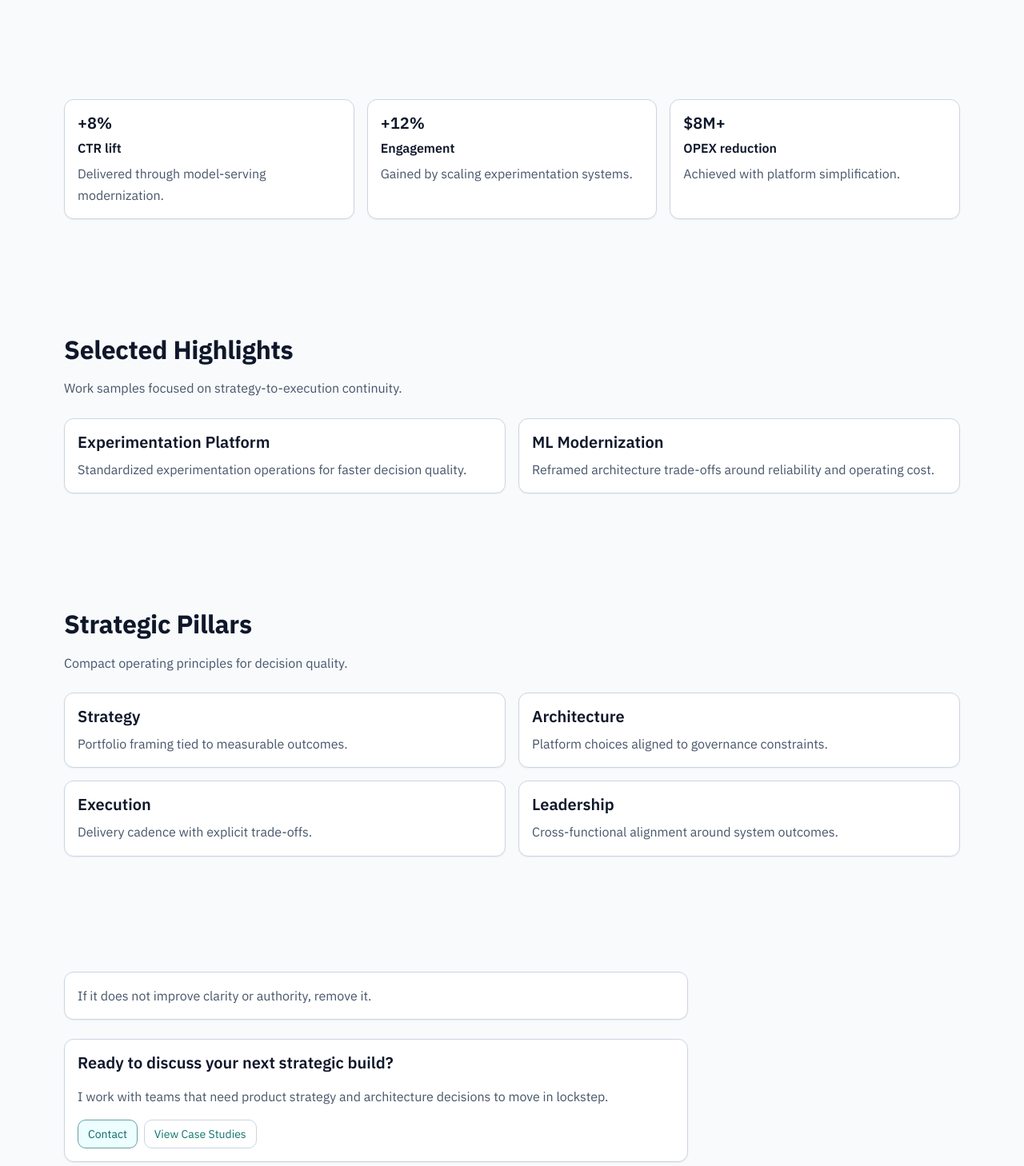
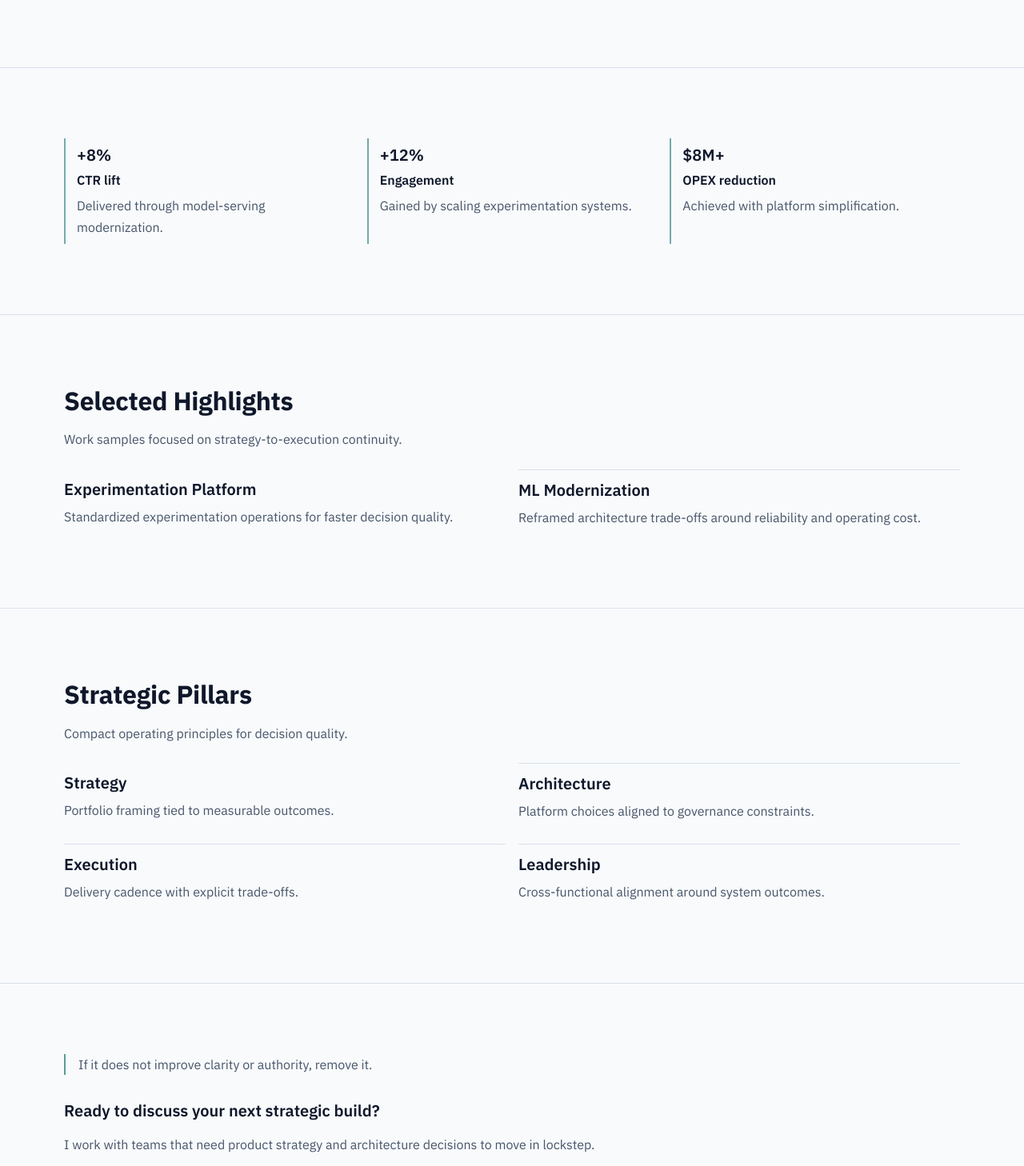
Before and after one commit to delalamamiguel-max/portfolio, a React (Vite) app: page /v2 in a window 1280 px wide. Shown: the part 400-1858 px from the top of the page at 80% size. Built offline with nearby package versions, Linux system fonts and the light colour scheme.

Commit message:
Reduce /v2 visual boxing and improve section flow

```diff
--- a/src/components/v2/case-study-card.tsx
+++ b/src/components/v2/case-study-card.tsx
@@ -9,7 +9,7 @@ type CaseStudyCardProps = {
 
 export function CaseStudyCard({ slug, title, summary, tags }: CaseStudyCardProps) {
   return (
-    <article className="v2-card v2-stack-16">
+    <article className="v2-case-study-card v2-stack-16">
       <h3 className="v2-h3">{title}</h3>
       <p className="v2-body">{summary}</p>
       <div className="v2-tags">
--- a/src/pages/v2/v2-case-study-detail-page.tsx
+++ b/src/pages/v2/v2-case-study-detail-page.tsx
@@ -40,7 +40,7 @@ export function V2CaseStudyDetailPage() {
         </div>
 
         {showAnchorNav ? (
-          <nav className="v2-anchor-nav" aria-label="Section anchors">
+          <nav className="v2-flow-item" aria-label="Section anchors">
             <ul className="v2-list">
               {study.sections.map((section) => (
                 <li key={section.heading}>
@@ -53,7 +53,7 @@ export function V2CaseStudyDetailPage() {
 
         <div className="v2-stack-24 v2-text-column">
           {study.sections.map((section, index) => (
-            <section key={section.heading} id={toAnchorId(section.heading)} className="v2-block v2-stack-16">
+            <section key={section.heading} id={toAnchorId(section.heading)} className="v2-flow-section v2-stack-16">
               <h2 className="v2-h2">{section.heading}</h2>
               <p className="v2-body">{section.body}</p>
               {index === 1 ? (
--- a/src/pages/v2/v2-contact-page.tsx
+++ b/src/pages/v2/v2-contact-page.tsx
@@ -19,7 +19,7 @@ export function V2ContactPage() {
           subtext="Direct path to conversation."
         />
 
-        <section className="v2-block v2-stack-8" aria-label="Contact methods">
+        <section className="v2-flow-item v2-stack-8" aria-label="Contact methods">
           <h2 className="v2-h3">Contact methods</h2>
           <p className="v2-body">Email: <a href="mailto:hello@migueldelalama.com">hello@migueldelalama.com</a></p>
           <p className="v2-body">LinkedIn: <a href="https://www.linkedin.com" target="_blank" rel="noreferrer">Profile</a></p>
@@ -37,7 +37,7 @@ export function V2ContactPage() {
           <button className="v2-btn" type="submit">Submit</button>
         </form>
 
-        <div className="v2-block" aria-live="polite" aria-atomic="true">
+        <div className="v2-flow-item" aria-live="polite" aria-atomic="true">
           <p className="v2-body">{status || "Status: idle"}</p>
         </div>
       </div>
--- a/src/pages/v2/v2-home-page.tsx
+++ b/src/pages/v2/v2-home-page.tsx
@@ -27,17 +27,17 @@ export function V2HomePage() {
 
       <SectionWrapper ariaLabel="Proof strip">
         <div className="v2-grid-3">
-          <article className="v2-card v2-stack-8">
+          <article className="v2-metric v2-stack-8">
             <p className="v2-h3">+8%</p>
             <p className="v2-h4">CTR lift</p>
             <p className="v2-body">Delivered through model-serving modernization.</p>
           </article>
-          <article className="v2-card v2-stack-8">
+          <article className="v2-metric v2-stack-8">
             <p className="v2-h3">+12%</p>
             <p className="v2-h4">Engagement</p>
             <p className="v2-body">Gained by scaling experimentation systems.</p>
           </article>
-          <article className="v2-card v2-stack-8">
+          <article className="v2-metric v2-stack-8">
             <p className="v2-h3">$8M+</p>
             <p className="v2-h4">OPEX reduction</p>
             <p className="v2-body">Achieved with platform simplification.</p>
@@ -49,11 +49,11 @@ export function V2HomePage() {
         <div className="v2-stack-24">
           <HeadingBlock level={2} title="Selected Highlights" subtext="Work samples focused on strategy-to-execution continuity." />
           <div className="v2-grid-2">
-            <article className="v2-card v2-stack-8">
+            <article className="v2-flow-item v2-stack-8">
               <h3 className="v2-h3">Experimentation Platform</h3>
               <p className="v2-body">Standardized experimentation operations for faster decision quality.</p>
             </article>
-            <article className="v2-card v2-stack-8">
+            <article className="v2-flow-item v2-stack-8">
               <h3 className="v2-h3">ML Modernization</h3>
               <p className="v2-body">Reframed architecture trade-offs around reliability and operating cost.</p>
             </article>
@@ -65,10 +65,10 @@ export function V2HomePage() {
         <div className="v2-stack-24">
           <HeadingBlock level={2} title="Strategic Pillars" subtext="Compact operating principles for decision quality." />
           <div className="v2-grid-4">
-            <article className="v2-card v2-stack-8"><h3 className="v2-h3">Strategy</h3><p className="v2-body">Portfolio framing tied to measurable outcomes.</p></article>
-            <article className="v2-card v2-stack-8"><h3 className="v2-h3">Architecture</h3><p className="v2-body">Platform choices aligned to governance constraints.</p></article>
-            <article className="v2-card v2-stack-8"><h3 className="v2-h3">Execution</h3><p className="v2-body">Delivery cadence with explicit trade-offs.</p></article>
-            <article className="v2-card v2-stack-8"><h3 className="v2-h3">Leadership</h3><p className="v2-body">Cross-functional alignment around system outcomes.</p></article>
+            <article className="v2-flow-item v2-stack-8"><h3 className="v2-h3">Strategy</h3><p className="v2-body">Portfolio framing tied to measurable outcomes.</p></article>
+            <article className="v2-flow-item v2-stack-8"><h3 className="v2-h3">Architecture</h3><p className="v2-body">Platform choices aligned to governance constraints.</p></article>
+            <article className="v2-flow-item v2-stack-8"><h3 className="v2-h3">Execution</h3><p className="v2-body">Delivery cadence with explicit trade-offs.</p></article>
+            <article className="v2-flow-item v2-stack-8"><h3 className="v2-h3">Leadership</h3><p className="v2-body">Cross-functional alignment around system outcomes.</p></article>
           </div>
         </div>
       </SectionWrapper>
--- a/src/pages/v2/v2-philosophy-page.tsx
+++ b/src/pages/v2/v2-philosophy-page.tsx
@@ -11,7 +11,7 @@ export function V2PhilosophyPage() {
 
         <div className="v2-stack-16">
           {v2Essays.map((essay) => (
-            <article key={essay.slug} className="v2-card v2-stack-8">
+            <article key={essay.slug} className="v2-list-entry v2-stack-8">
               <h2 className="v2-h3">{essay.title}</h2>
               <p className="v2-body">{essay.summary}</p>
               <div className="v2-tags">
--- a/src/pages/v2/v2-resume-page.tsx
+++ b/src/pages/v2/v2-resume-page.tsx
@@ -15,7 +15,7 @@ export function V2ResumePage() {
 
         <div className="v2-stack-16">
           {v2Resume.experience.map((entry) => (
-            <article key={`${entry.role}-${entry.company}`} className="v2-card v2-stack-16">
+            <article key={`${entry.role}-${entry.company}`} className="v2-record v2-stack-16">
               <header className="v2-stack-8">
                 <h2 className="v2-h3">{entry.role}</h2>
                 <p className="v2-body">{entry.company}</p>
--- a/src/v2.css
+++ b/src/v2.css
@@ -8,6 +8,7 @@
   --v2-accent: #0f766e;
   --v2-accent-soft: #ecfeff;
   --v2-shadow: 0 1px 2px rgba(15, 23, 42, 0.06);
+  --v2-divider: color-mix(in srgb, var(--v2-border) 65%, transparent);
   min-height: 100vh;
   background: var(--v2-bg);
   color: var(--v2-text);
@@ -23,6 +24,7 @@ html.theme-dark .v2-root {
   --v2-accent: #2dd4bf;
   --v2-accent-soft: rgba(45, 212, 191, 0.12);
   --v2-shadow: 0 1px 2px rgba(2, 6, 23, 0.45);
+  --v2-divider: color-mix(in srgb, var(--v2-border) 55%, transparent);
 }
 
 .v2-root * {
@@ -188,8 +190,12 @@ html.theme-dark .v2-root {
 }
 
 .v2-section {
-  padding: 56px 0;
+  padding: 64px 0;
   animation: v2-fade-up 260ms ease both;
+}
+
+.v2-section + .v2-section {
+  border-top: 1px solid var(--v2-divider);
 }
 
 .v2-eyebrow {
@@ -267,29 +273,74 @@ html.theme-dark .v2-root {
 .v2-card,
 .v2-quote,
 .v2-cta,
-.v2-form,
-.v2-block,
-.v2-anchor-nav {
+.v2-block {
+  padding: 0;
+  border: none;
+  background: transparent;
+  box-shadow: none;
+}
+
+.v2-flow-item {
+  padding: 12px 0;
+}
+
+.v2-flow-item + .v2-flow-item {
+  border-top: 1px solid var(--v2-divider);
+}
+
+.v2-flow-section {
+  padding: 20px 0;
+  border-top: 1px solid var(--v2-divider);
+}
+
+.v2-flow-section:first-child {
+  border-top: none;
+  padding-top: 0;
+}
+
+.v2-metric {
+  padding: 8px 0 8px 14px;
+  border-left: 2px solid color-mix(in srgb, var(--v2-border) 55%, var(--v2-accent));
+}
+
+.v2-record {
+  padding: 20px 0;
+  border-top: 1px solid var(--v2-divider);
+}
+
+.v2-record:first-child {
+  border-top: none;
+  padding-top: 0;
+}
+
+.v2-case-study-card {
   border: 1px solid var(--v2-border);
+  background: var(--v2-surface);
+  padding: 18px;
+  border-radius: 12px;
+  box-shadow: var(--v2-shadow);
+  transition: border-color 180ms ease, transform 180ms ease;
+}
+
+.v2-case-study-card:hover {
+  border-color: color-mix(in srgb, var(--v2-border) 60%, var(--v2-accent));
+  transform: translateY(-1px);
+}
+
+.v2-quote {
+  padding-left: 16px;
+  border-left: 2px solid color-mix(in srgb, var(--v2-border) 40%, var(--v2-accent));
+}
+
+.v2-cta {
+  padding-top: 8px;
+}
+
+.v2-form {
+  border: 1px solid var(--v2-divider);
   background: var(--v2-surface);
   padding: 16px;
   border-radius: 12px;
-  box-shadow: var(--v2-shadow);
-}
-
-.v2-card,
-.v2-quote,
-.v2-cta,
-.v2-block {
-  transition: border-color 180ms ease, transform 180ms ease;
-}
-
-.v2-card:hover,
-.v2-quote:hover,
-.v2-cta:hover,
-.v2-block:hover {
-  border-color: color-mix(in srgb, var(--v2-border) 60%, var(--v2-accent));
-  transform: translateY(-1px);
 }
 
 .v2-tags {
@@ -405,7 +456,7 @@ html.theme-dark .v2-root {
 
 @media (min-width: 1024px) {
   .v2-section {
-    padding: 72px 0;
+    padding: 88px 0;
   }
 }
 
```
Also changed, not shown: 2 other files (tests, documents, lock files or other folders).
